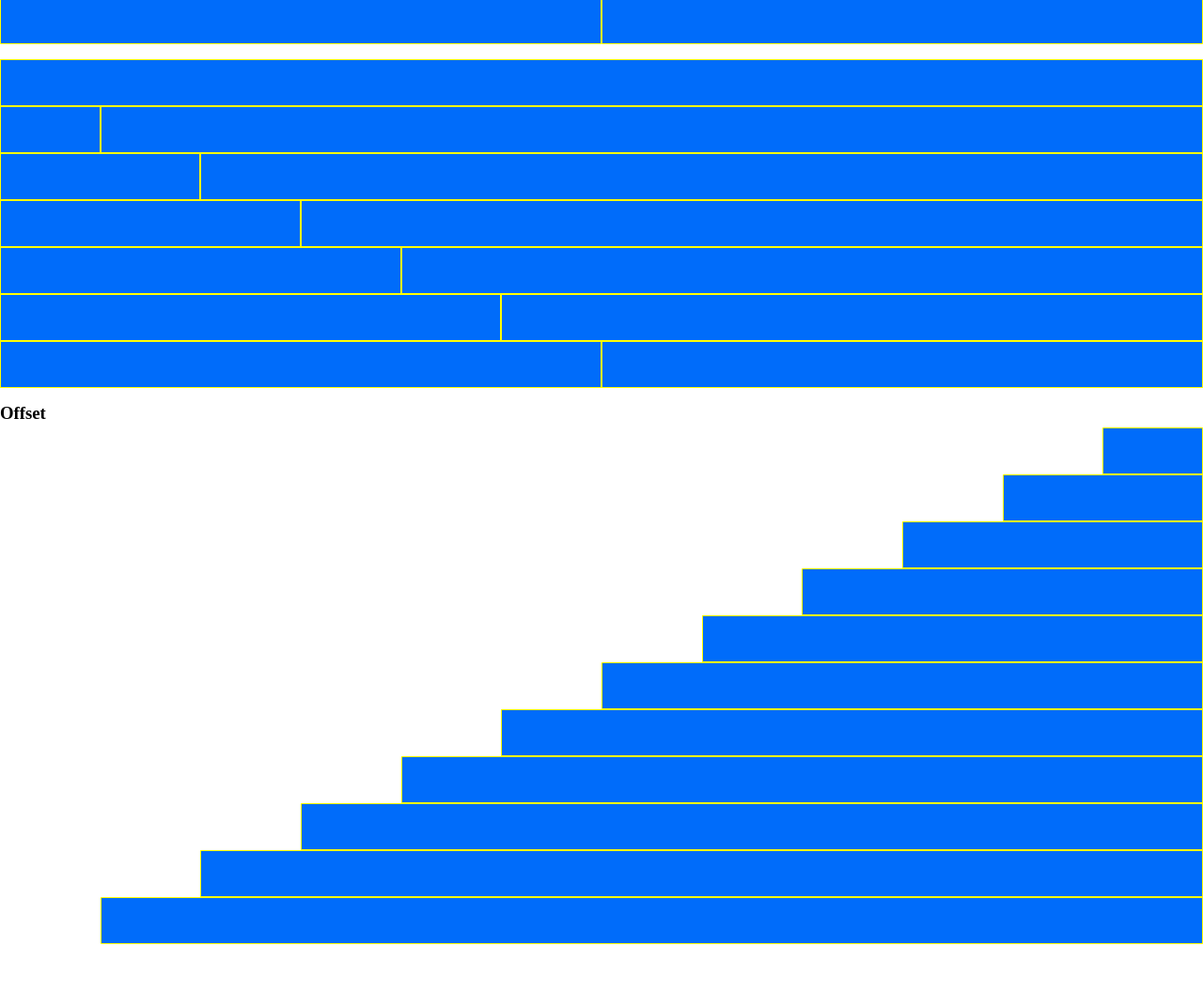
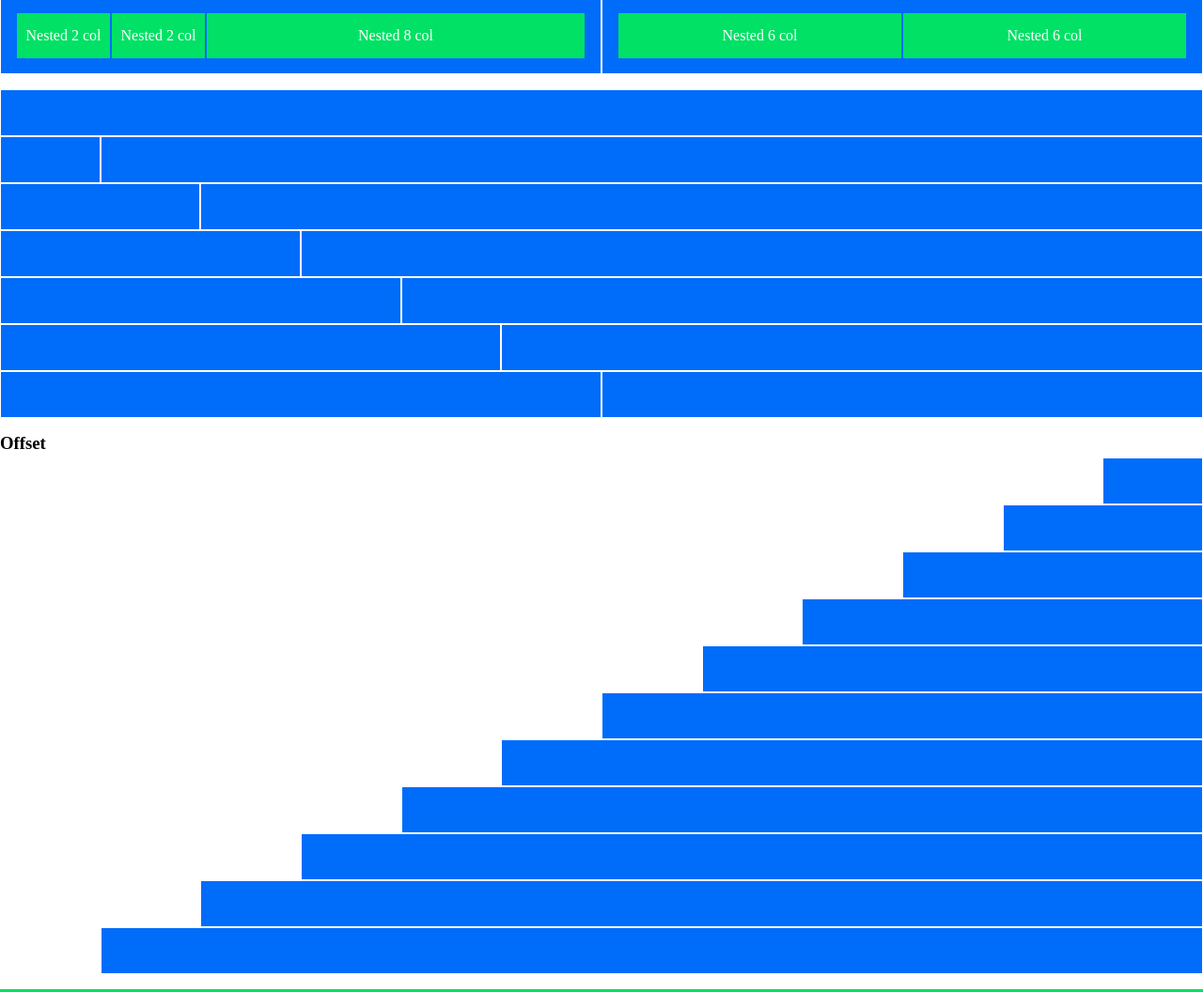
Before and after one commit to mikicola/html-css-12bool, a plain HTML site: page index.html in a window 1280 px wide. Shown: the part 285-1341 px from the top of the page at 94% size. Before the commit the page ends 1290 px from the top, so only its background shows below. Drawn offline with Linux system fonts and the light colour scheme.

Commit message:
aggiungo i nested verdi

```diff
--- a/css/12col.css
+++ b/css/12col.css
@@ -13,7 +13,7 @@
 .row{
     display: flex;
     flex-direction: row;
-    flex-wrap: wrap;
+    /* flex-wrap: wrap; */
 }
 
 .col-1{
--- a/css/style.css
+++ b/css/style.css
@@ -4,7 +4,7 @@ h3{
 
 [class*="col-"] {
     height: 50px;
-    border: 1px solid yellow;
+    border: 1px solid white;
     background-color: #006cfa;
     color: white;
 
@@ -17,11 +17,25 @@ h3{
     flex-wrap: nowrap;
 }
 
-.green{
-    margin: .5rem;
-    background-color: aquamarine
+.special{
+    height: calc(50px + 2rem);
+    padding: 1rem;
 }
 
-.second, .third{
+.green{
+    background-color: #00e165;
+    border: 1px solid #006cfa;
+}
+
+.second, .third, .bottom{
     margin-top: 1rem;
 }
+
+.bottom{
+    width: 100%;
+    height: 3px;
+    background-color: #00e165;
+}
+
+.green-bottom{
+}
--- a/index.html
+++ b/index.html
@@ -1,5 +1,6 @@
 <!DOCTYPE html>
 <html lang="en">
+
 <head>
     <meta charset="UTF-8">
     <meta http-equiv="X-UA-Compatible" content="IE=edge">
@@ -9,6 +10,7 @@
     <link rel="stylesheet" href="css/style.css">
     <link rel="stylesheet" href="css/12col.css">
 </head>
+
 <body>
     <div class="container">
         <section class="first">
@@ -48,13 +50,15 @@
                 <div class="col-1">1 col</div>
             </div>
             <div class="row">
-            <div class="col-6 row no-wrap">
-                <!-- FIXME -->
-                <!-- <div class="col-2 green">2 col</div>
-                <div class="col-2 green">2 col</div>
-                <div class="col-8 green">8 col</div> -->
+                <div class="col-6 row special">
+                    <div class="col-2 green">Nested 2 col</div>
+                    <div class="col-2 green">Nested 2 col</div>
+                    <div class="col-8 green">Nested 8 col</div>
                 </div>
-            <div class="col-6 row"></div>
+                <div class="col-6 row special">
+                    <div class="col-6 green">Nested 6 col</div>
+                    <div class="col-6 green">Nested 6 col</div>
+                </div>
             </div>
         </section>
 
@@ -141,13 +145,12 @@
             <div class="row">
                 <div class="col-offset-1 col-11"></div>
             </div>
+        </section>
+
+    </div>
 
 
+    <div class="bottom"></div>
+</body>
 
-
-    </section>
-
-
-    </div>
-</body>
 </html>
```
Lines whose indentation alone changed are shown as unchanged.
